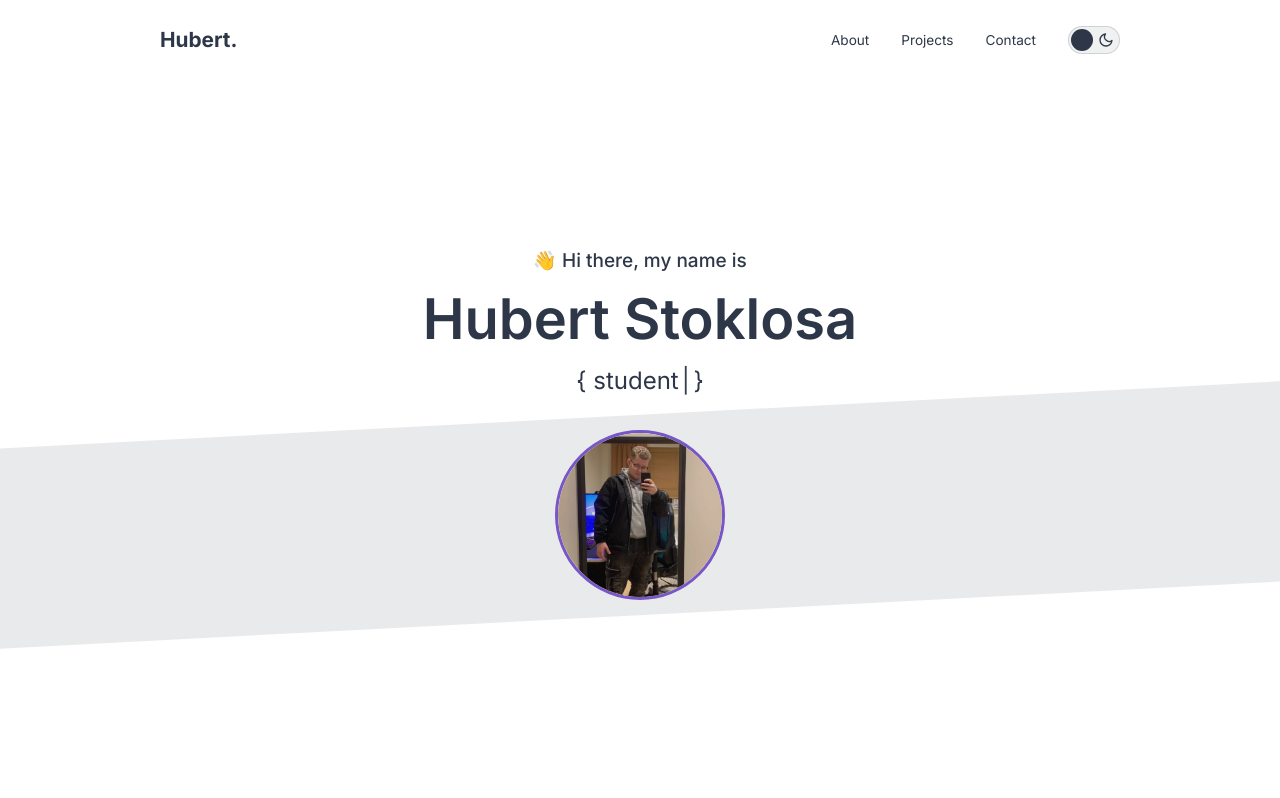
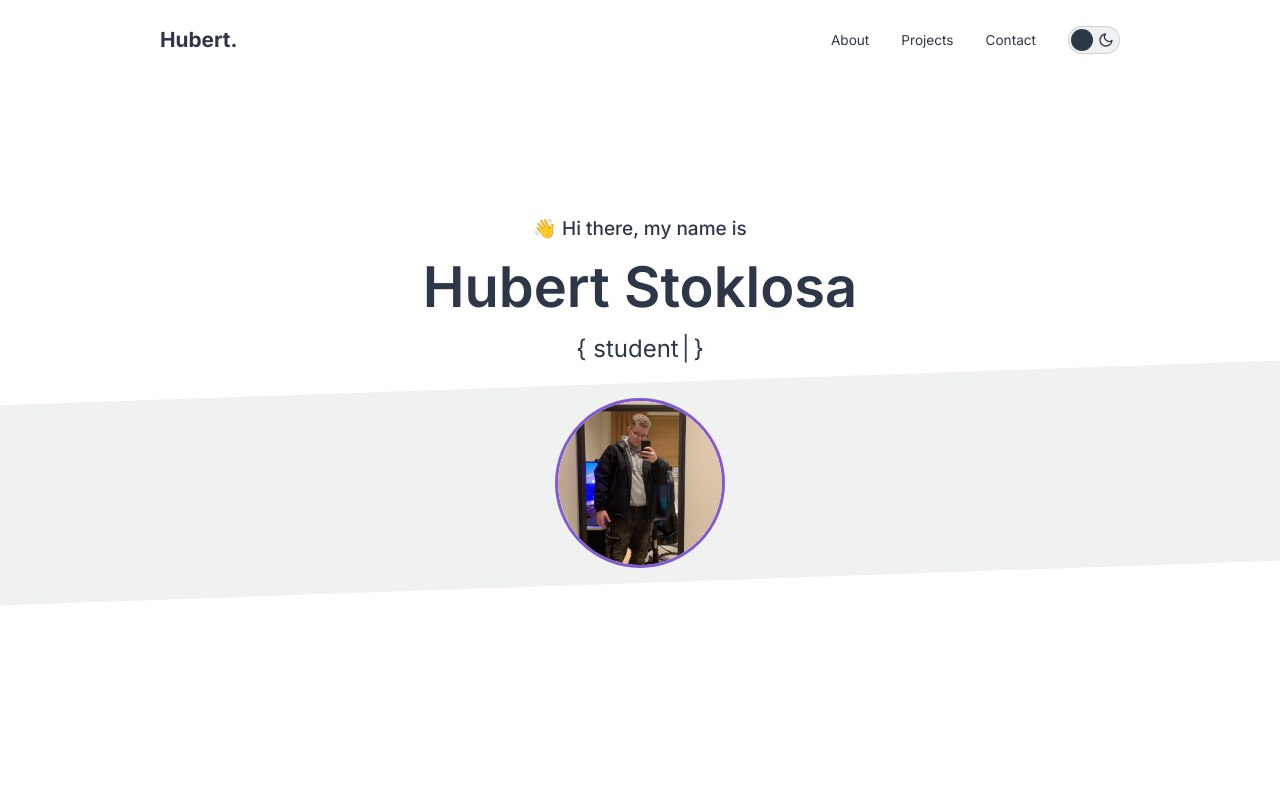
Before and after one commit to imexotic/portfolio-v1, a Next.js app: page / in a window 1280 px wide. Shown: the top 798 px of the page. Built offline with nearby package versions, Linux system fonts and the light colour scheme.

Commit message:
fix height issues on smaller screens

```diff
--- a/styles/hero.module.css
+++ b/styles/hero.module.css
@@ -3,7 +3,7 @@
 #hero-section {
    position: relative;
    background-color: var(--background);
-   padding-top: 4vh;
+   /* padding-top: 1vh; */
    z-index: 100;
    display: flex;
    justify-content: center;
@@ -22,11 +22,11 @@
 .line {
    position: absolute;
    width: 110vw;
-   transform: rotate(-3deg);
+   transform: rotate(-2deg);
    height: 200px;
-   background-color: var(--primary-color);
-   opacity: 0.1;
-   z-index: 1;
+   background-color: var(--card);
+   opacity: 1;
+   z-index: -1;
 }
 
 .hero-image {
```
